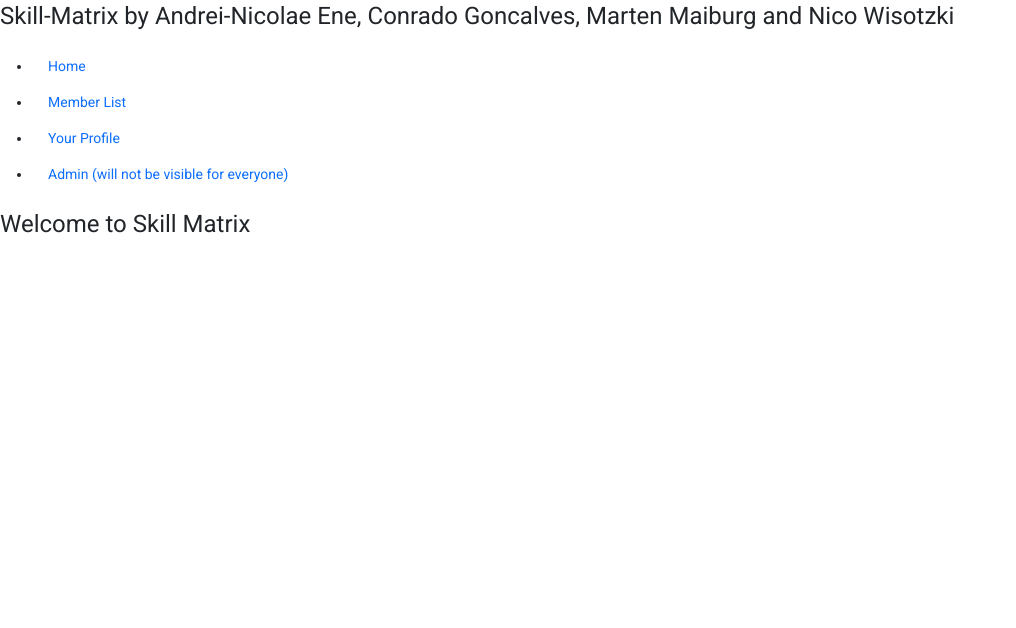
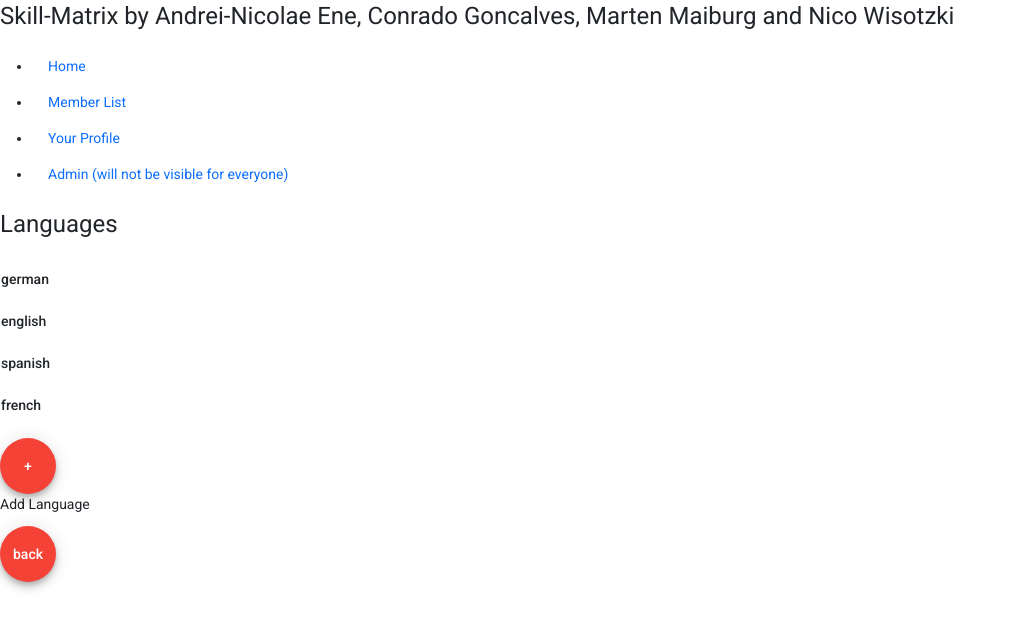
Before and after one commit to Los-CeeSharpos-Hermanos/skill-matrix, an Angular app in the folder web/: page /skillmatrix/editLanguagesList in a window 1280 px wide. Before the commit this address led to /welcome. Shown: the top 628 px of the page, without its empty margins (0-1016 px from the left). Built offline with nearby package versions, Linux system fonts and the light colour scheme.

Commit message:
add back button and languagelist output with examples

```diff
--- a/web/src/app/admin/admin-navbar.component.html
+++ b/web/src/app/admin/admin-navbar.component.html
@@ -1,9 +1,9 @@
 <h1>Options for admin user</h1>
 <nav>
     <ul>
-      <li><a class='nav-link' routerLink='/editProfiles'>Edit Profiles</a></li>
-      <li><a class='nav-link' routerLink='/editSkills'>Edit Skills</a></li>
-      <li><a class='nav-link' routerLink='/editLanguages'>Edit Languages</a></li>
-      <li><a class='nav-link' routerLink='/editCategories'>Edit Categories</a></li>
+      <li><a class='nav-link' routerLink='/skillmatrix/editProfiles'>Edit Profiles</a></li>
+      <li><a class='nav-link' routerLink='/skillmatrix/editSkills'>Edit Skills</a></li>
+      <li><a class='nav-link' routerLink='/skillmatrix/editLanguages'>Edit Languages</a></li>
+      <li><a class='nav-link' routerLink='/skillmatrix/editCategories'>Edit Categories</a></li>
     </ul>
 </nav>
--- a/web/src/app/admin/languages/add-language.component.html
+++ b/web/src/app/admin/languages/add-language.component.html
@@ -4,7 +4,7 @@
         <input matInput placeholder="For Example English">
     </mat-form-field>
     <div>
-        <button mat-fab color="warn" routerLink="/addLanguage">+</button>
+        <button mat-fab color="warn" (click)="clickAdd()">+</button>
         <p>Add Language</p>
     </div>
 </form>
--- a/web/src/app/admin/languages/add-language.component.ts
+++ b/web/src/app/admin/languages/add-language.component.ts
@@ -9,6 +9,14 @@ export class AddLanguageComponent implements OnInit {
 
   constructor() { }
 
+  clickAdd(): void {
+    //send input to database server;
+    console.log("send input to database server");
+    //get notification from server
+    //if saved show confirmation message
+    //if existing show error
+  }
+
   ngOnInit(): void {
   }
 
--- a/web/src/app/admin/languages/languagelist.component.html
+++ b/web/src/app/admin/languages/languagelist.component.html
@@ -1 +1,38 @@
-<p>languagelist works!</p>
+<div>
+    <h1>Languages</h1>
+</div>
+<div>
+    <table *ngIf='languages.length'>
+        <thead>
+            <tr>
+                <th>
+
+                </th>
+            </tr>
+        </thead>
+        <tbody>
+            <tr *ngFor='let language of languages'>
+                <td>
+                    <button mat-icon-button [matMenuTriggerFor]="menu" aria-label="Example icon-button with a menu">
+                        {{language}}
+                    </button>
+                    <mat-menu #menu="matMenu">
+                        <button mat-menu-item>
+                          <span>edit</span>
+                        </button>
+                        <button mat-menu-item>
+                          <span>delete</span>
+                        </button>
+                    </mat-menu>
+                </td>
+            </tr>
+        </tbody>
+    </table>
+</div>
+<p></p>
+<form>
+    <div>
+        <button mat-fab color="warn" routerLink="/skillmatrix/addLanguage">+</button>
+        <p>Add Language</p>
+    </div>
+</form>
--- a/web/src/app/admin/languages/languagelist.component.ts
+++ b/web/src/app/admin/languages/languagelist.component.ts
@@ -7,6 +7,10 @@ import { Component, OnInit } from '@angular/core';
 })
 export class LanguagelistComponent implements OnInit {
 
+  languages: string[] = [
+    "german", "english", "spanish", "french"
+  ]; //get list of languages from database here
+
   constructor() { }
 
   ngOnInit(): void {
--- a/web/src/app/admin/languages/languages.component.html
+++ b/web/src/app/admin/languages/languages.component.html
@@ -2,14 +2,14 @@
     <h2>Edit Languages</h2>
     <form>
         <div>
-            <button mat-fab color="warn" routerLink="/addLanguage">+</button>
-            <p>Add Language</p>
-        </div>
-        <div>
-            <button mat-fab aria-label="Example icon-button with a heart icon" routerLink="/editLanguagesList">
+            <button mat-fab aria-label="Example icon-button with a heart icon" routerLink="/skillmatrix/editLanguagesList">
                 <mat-icon>list</mat-icon>
             </button>
             <p>show languages</p>
         </div>
+        <div>
+            <button mat-fab color="warn" routerLink="/skillmatrix/addLanguage">+</button>
+            <p>Add Language</p>
+        </div>
     </form>
 </div>
--- a/web/src/app/app.component.html
+++ b/web/src/app/app.component.html
@@ -2,11 +2,18 @@
   <nav>
     <h1>{{title}}</h1>
     <ul>
-      <li><a class='nav-link' routerLink='/welcome'>Home</a></li>
-      <li><a class='nav-link' routerLink='/welcome'>Member List</a></li>
-      <li><a class='nav-link' routerLink='/welcome'>Your Profile</a></li>
-      <li><a class='nav-link' routerLink='/admin'>Admin (will not be visible for everyone)</a></li> <!--only visible with admin account-->
+      <li><a class='nav-link' routerLink='/skillmatrix/welcome'>Home</a></li>
+      <li><a class='nav-link' routerLink='/skillmatrix/welcome'>Member List</a></li>
+      <li><a class='nav-link' routerLink='/skillmatrix/welcome'>Your Profile</a></li>
+      <li><a class='nav-link' routerLink='/skillmatrix/admin'>Admin (will not be visible for everyone)</a></li> <!--only visible with admin account-->
     </ul>
   </nav>
 </section>
+
 <router-outlet></router-outlet>
+
+<form>
+  <div>
+      <button mat-fab color="warn" (click)='backClicked()'>back</button>
+  </div>
+</form>
--- a/web/src/app/app.component.ts
+++ b/web/src/app/app.component.ts
@@ -1,4 +1,5 @@
 import { Component } from '@angular/core';
+import { Location } from '@angular/common';
 
 @Component({
   selector: 'app-root',
@@ -6,5 +7,14 @@ import { Component } from '@angular/core';
   styleUrls: ['./app.component.scss']
 })
 export class AppComponent {
+  constructor(private _location: Location) {
+
+  }
+  back = 'abc';
+  backClicked(): void {
+    if(this._location.path().includes("/skillmatrix/"))
+      this._location.back();
+  }
+
   title = 'Skill-Matrix by Andrei-Nicolae Ene, Conrado Goncalves, Marten Maiburg and Nico Wisotzki';
 }
```
Also changed, not shown: web/src/app/app.module.ts (+9 -6 lines).
